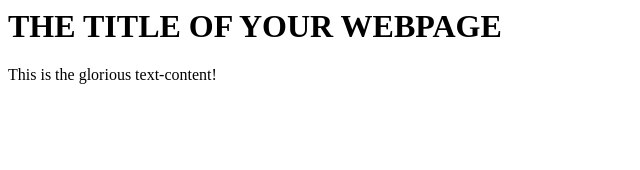
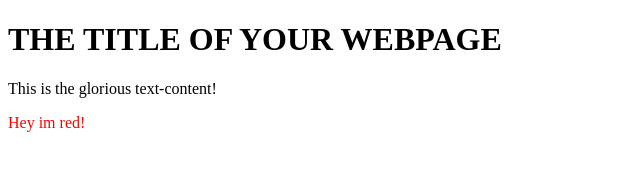
Before and after one commit to JohnBesco/manipulatingDOM, a plain HTML site: page index.html in a window 1280 px wide. Shown: the whole page, without its empty margins (0-640 px from the left). Drawn offline with Linux system fonts and the light colour scheme.

Commit message:
JS Practice

```diff
--- a/index.html
+++ b/index.html
@@ -1,10 +1,17 @@
+<!DOCTYPE html>
+<html lang="en">
+<head>
+  <meta charset="UTF-8">
+  <meta http-equiv="X-UA-Compatible" content="IE=edge">
+  <meta name="viewport" content="width=device-width, initial-scale=1.0">
+  <title>Document</title>
+  <script src="javascript.js" defer></script>
+</head>
 <body>
   <h1>
     THE TITLE OF YOUR WEBPAGE
   </h1>
   <div id="container">
-  	<div class="content">
-      This is the glorious text-content!
-    </div>
   </div>
 </body>
+</html>
--- /dev/null
+++ b/javascript.js
@@ -0,0 +1,15 @@
+const container = document.querySelector('#container');
+
+const content = document.createElement('div');
+content.classList.add('content');
+content.textContent = 'This is the glorious text-content!';
+
+container.appendChild(content);
+
+const someRedText = document.createElement('p');
+someRedText.classList.add('redText');
+someRedText.textContent = 'Hey im red!'
+
+someRedText.style.color = 'red'
+
+container.appendChild(someRedText);
```
